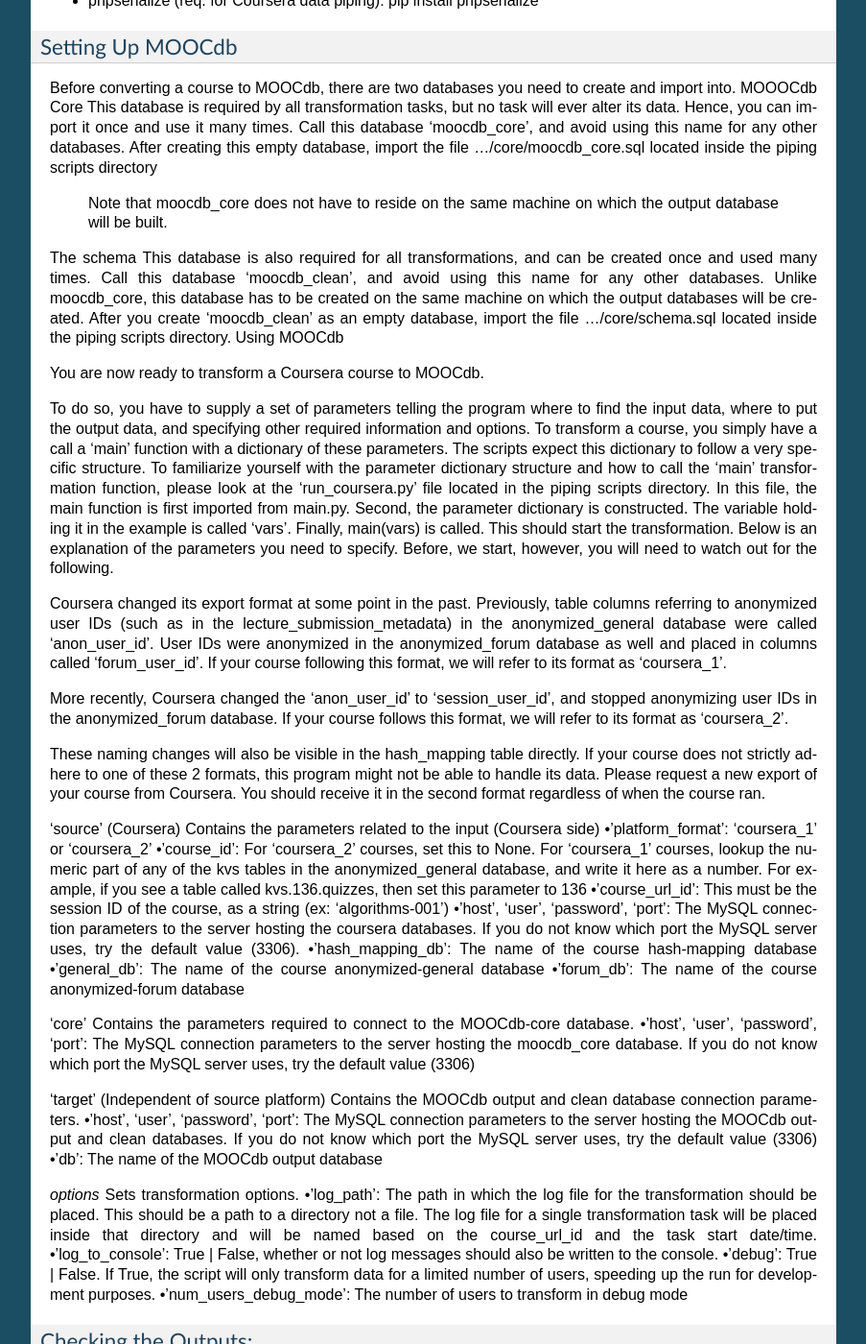
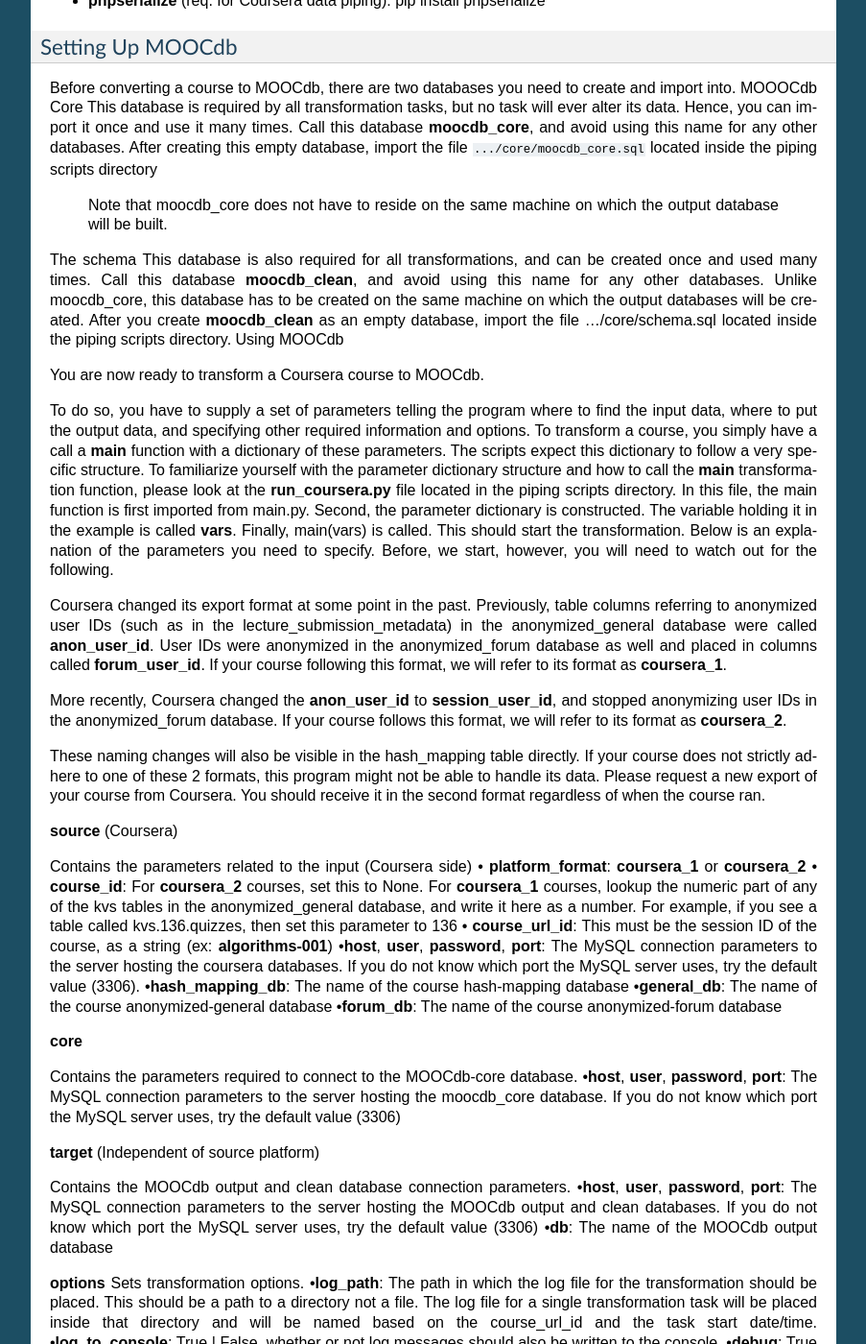
Before and after one commit to MOOCdb/MOOCdbDocs, a Sphinx documentation site: the page built from docs/Coursera.rst, in a window 1280 px wide and 1400 px high, scrolled down 629 px. Shown: the whole window at 96% size, without its empty margins (198-1101 px from the left). Built offline with Sphinx 7.4.7, drawn with Linux system fonts in a browser that asks for light colours; pages that are not in the unit, such as notebooks, are missing from menus; some of the changed text lies outside the part shown.

Commit message:
Update Coursera.rst

```diff
--- a/docs/Coursera.rst
+++ b/docs/Coursera.rst
@@ -30,60 +30,63 @@ Python Modules
 
 You will need to install the following Python modules:
 
-* MySQLdb (mandatory): pip install MySQL-python
-* phpserialize (req. for Coursera data piping): pip install phpserialize
+* **MySQLdb** (mandatory): pip install MySQL-python
+* **phpserialize** (req. for Coursera data piping): pip install phpserialize
 
 Setting Up MOOCdb
 ~~~~~~~~~~~~~
 
 Before converting a course to MOOCdb, there are two databases you need to create and import into.
 MOOOCdb Core
-This database is required by all transformation tasks, but no task will ever alter its data. Hence, you can import it once and use it many times. Call this database 'moocdb_core', and avoid using this name for any other databases. After creating this empty database, import the file .../core/moocdb_core.sql located inside the piping scripts directory
+This database is required by all transformation tasks, but no task will ever alter its data. Hence, you can import it once and use it many times. Call this database **moocdb_core**, and avoid using this name for any other databases. After creating this empty database, import the file ``.../core/moocdb_core.sql`` located inside the piping scripts directory
  Note that moocdb_core does not have to reside on the same machine on which the output database will be built.
 The schema
-This database is also required for all transformations, and can be created once and used many times. Call this database 'moocdb_clean', and avoid using this name for any other databases. Unlike moocdb_core, this database has to be created on the same machine on which the output databases will be created. After you create 'moocdb_clean' as an empty database, import the file .../core/schema.sql located inside the piping scripts directory.
+This database is also required for all transformations, and can be created once and used many times. Call this database **moocdb_clean**, and avoid using this name for any other databases. Unlike moocdb_core, this database has to be created on the same machine on which the output databases will be created. After you create **moocdb_clean** as an empty database, import the file .../core/schema.sql located inside the piping scripts directory.
 Using MOOCdb
 
 You are now ready to transform a Coursera course to MOOCdb.
 
 
-To do so, you have to supply a set of parameters telling the program where to find the input data, where to put the output data, and specifying other required information and options. To transform a course, you simply have a call a 'main' function with a dictionary of these parameters. The scripts expect this dictionary to follow a very specific structure. To familiarize yourself with the parameter dictionary structure and how to call the 'main' transformation function, please look at the 'run_coursera.py' file located in the piping scripts directory. In this file, the main function is first imported from main.py. Second, the parameter dictionary is constructed. The variable holding it in the example is called 'vars'. Finally, main(vars) is called. This should start the transformation. Below is an explanation of the parameters you need to specify. Before, we start, however, you will need to watch out for the following.
+To do so, you have to supply a set of parameters telling the program where to find the input data, where to put the output data, and specifying other required information and options. To transform a course, you simply have a call a **main** function with a dictionary of these parameters. The scripts expect this dictionary to follow a very specific structure. To familiarize yourself with the parameter dictionary structure and how to call the **main** transformation function, please look at the **run_coursera.py** file located in the piping scripts directory. In this file, the main function is first imported from main.py. Second, the parameter dictionary is constructed. The variable holding it in the example is called **vars**. Finally, main(vars) is called. This should start the transformation. Below is an explanation of the parameters you need to specify. Before, we start, however, you will need to watch out for the following.
 
 
-Coursera changed its export format at some point in the past. Previously, table columns referring to anonymized user IDs (such as in the lecture_submission_metadata) in the anonymized_general database were called 'anon_user_id'. User IDs were anonymized in the anonymized_forum database as well and placed in columns called 'forum_user_id'. If your course following this format, we will refer to its format as 'coursera_1'.
+Coursera changed its export format at some point in the past. Previously, table columns referring to anonymized user IDs (such as in the lecture_submission_metadata) in the anonymized_general database were called **anon_user_id**. User IDs were anonymized in the anonymized_forum database as well and placed in columns called **forum_user_id**. If your course following this format, we will refer to its format as **coursera_1**.
 
 
-More recently, Coursera changed the 'anon_user_id' to 'session_user_id', and stopped anonymizing user IDs in the anonymized_forum database. If your course follows this format, we will refer to its format as 'coursera_2'.
+More recently, Coursera changed the **anon_user_id** to **session_user_id**, and stopped anonymizing user IDs in the anonymized_forum database. If your course follows this format, we will refer to its format as **coursera_2**.
 
 
 These naming changes will also be visible in the hash_mapping table directly. If your course does not strictly adhere to one of these 2 formats, this program might not be able to handle its data. Please request a new export of your course from Coursera. You should receive it in the second format regardless of when the course ran.
 
 
-'source' (Coursera)
+**source** (Coursera)
+
 Contains the parameters related to the input (Coursera side)
-•'platform_format': 'coursera_1' or 'coursera_2'
-•'course_id': For 'coursera_2' courses, set this to None. For 'coursera_1' courses, lookup the numeric part of any of the kvs tables in the anonymized_general database, and write it here as a number. For example, if you see a table called kvs.136.quizzes, then set this parameter to 136
-•'course_url_id': This must be the session ID of the course, as a string (ex: 'algorithms-001')
-•'host', 'user', 'password', 'port': The MySQL connection parameters to the server hosting the coursera databases. If you do not know which port the MySQL server uses, try the default value (3306).
-•'hash_mapping_db': The name of the course hash-mapping database
-•'general_db': The name of the course anonymized-general database
-•'forum_db': The name of the course anonymized-forum database
+• **platform_format**: **coursera_1** or **coursera_2**
+• **course_id**: For **coursera_2** courses, set this to None. For **coursera_1** courses, lookup the numeric part of any of the kvs tables in the anonymized_general database, and write it here as a number. For example, if you see a table called kvs.136.quizzes, then set this parameter to 136
+• **course_url_id**: This must be the session ID of the course, as a string (ex: **algorithms-001**)
+•**host**, **user**, **password**, **port**: The MySQL connection parameters to the server hosting the coursera databases. If you do not know which port the MySQL server uses, try the default value (3306).
+•**hash_mapping_db**: The name of the course hash-mapping database
+•**general_db**: The name of the course anonymized-general database
+•**forum_db**: The name of the course anonymized-forum database
 
-'core'
+**core**
+
 Contains the parameters required to connect to the MOOCdb-core database.
-•'host', 'user', 'password', 'port': The MySQL connection parameters to the server hosting the moocdb_core database. If you do not know which port the MySQL server uses, try the default value (3306)
+•**host**, **user**, **password**, **port**: The MySQL connection parameters to the server hosting the moocdb_core database. If you do not know which port the MySQL server uses, try the default value (3306)
 
-'target' (Independent of source platform)
+**target** (Independent of source platform)
+
 Contains the MOOCdb output and clean database connection parameters.
-•'host', 'user', 'password', 'port': The MySQL connection parameters to the server hosting the MOOCdb output and clean databases. If you do not know which port the MySQL server uses, try the default value (3306)
-•'db': The name of the MOOCdb output database
+•**host**, **user**, **password**, **port**: The MySQL connection parameters to the server hosting the MOOCdb output and clean databases. If you do not know which port the MySQL server uses, try the default value (3306)
+•**db**: The name of the MOOCdb output database
 
-`options`
+**options**
 Sets transformation options.
-•'log_path': The path in which the log file for the transformation should be placed. This should be a path to a directory not a file. The log file for a single transformation task will be placed inside that directory and will be named based on the course_url_id and the task start date/time.
-•'log_to_console': True | False, whether or not log messages should also be written to the console.
-•'debug': True | False. If True, the script will only transform data for a limited number of users, speeding up the run for development purposes.
-•'num_users_debug_mode': The number of users to transform in debug mode
+•**log_path**: The path in which the log file for the transformation should be placed. This should be a path to a directory not a file. The log file for a single transformation task will be placed inside that directory and will be named based on the course_url_id and the task start date/time.
+•**log_to_console**: True | False, whether or not log messages should also be written to the console.
+•**debug**: True | False. If True, the script will only transform data for a limited number of users, speeding up the run for development purposes.
+•**num_users_debug_mode**: The number of users to transform in debug mode
 
 Checking the Outputs:
 ~~~~~~~~~~~~~~~~~~
```
